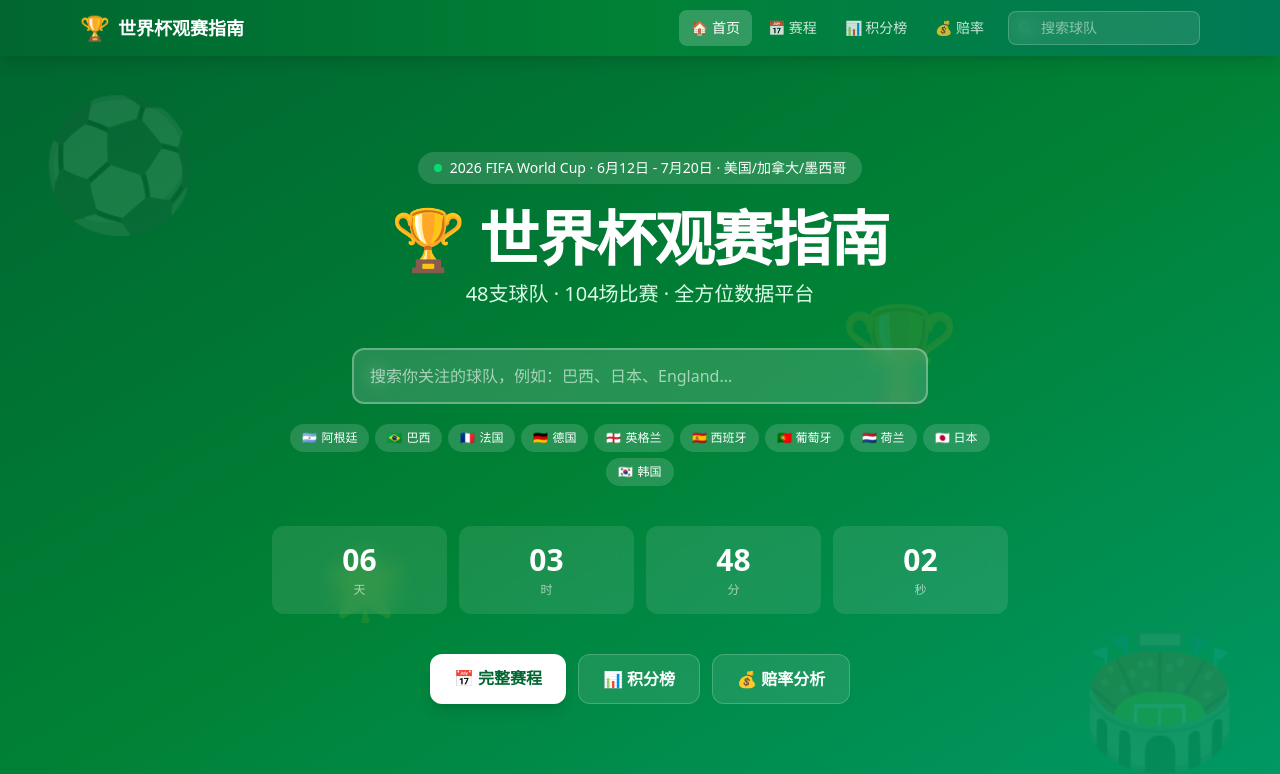
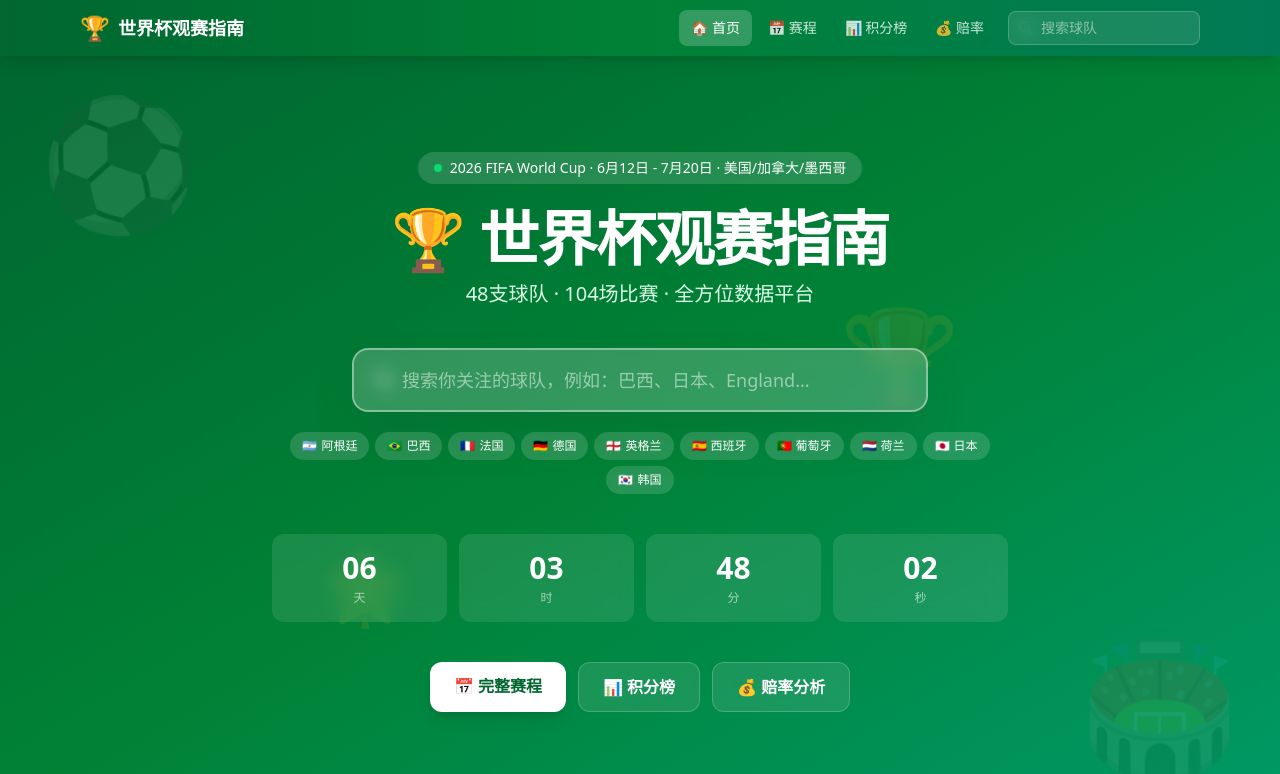
Before and after one commit to nuoman8888-lgtm/worldcup-guide, a Next.js app: page / in a window 1280 px wide. Shown: the top 774 px of the page. Built offline with nearby package versions, Linux system fonts and the light colour scheme.

Commit message:
💄 增强Hero搜索框视觉：发光边框、大图标、阴影

```diff
--- a/src/components/SearchBox.tsx
+++ b/src/components/SearchBox.tsx
@@ -83,7 +83,7 @@ export default function SearchBox({ variant = 'hero' }: SearchBoxProps) {
 
   const inputClasses = isNavbar
     ? 'w-36 lg:w-48 pl-8 pr-3 py-1.5 text-sm rounded-lg bg-white/10 backdrop-blur border border-white/20 text-white placeholder-white/50 focus:outline-none focus:ring-2 focus:ring-white/30 focus:bg-white/15'
-    : 'w-full max-w-xl mx-auto pl-4 pr-10 py-3.5 text-base rounded-xl border-2 border-white/30 bg-white/15 backdrop-blur text-white placeholder-white/60 focus:outline-none focus:ring-2 focus:ring-yellow-400 focus:border-yellow-400';
+    : 'w-full max-w-xl mx-auto pl-12 pr-12 py-4 text-lg rounded-2xl border-2 border-white/40 bg-white/20 backdrop-blur text-white placeholder-white/50 shadow-2xl shadow-green-900/30 focus:outline-none focus:ring-4 focus:ring-yellow-400/40 focus:border-yellow-400 focus:bg-white/25 transition-all';
 
   return (
     <div ref={containerRef} className="relative">
@@ -91,8 +91,10 @@ export default function SearchBox({ variant = 'hero' }: SearchBoxProps) {
         <div className="relative" style={isNavbar ? {} : { width: '100%', maxWidth: '36rem' }}>
           {/* Search icon */}
           <svg
-            className={`absolute left-2.5 top-1/2 -translate-y-1/2 w-4 h-4 pointer-events-none ${
-              isNavbar ? 'text-white/50' : 'left-4 w-5 h-5 text-white/50'
+            className={`absolute top-1/2 -translate-y-1/2 pointer-events-none ${
+              isNavbar
+                ? 'left-2.5 w-4 h-4 text-white/50'
+                : 'left-5 w-6 h-6 text-white/60'
             }`}
             fill="none"
             stroke="currentColor"
```
